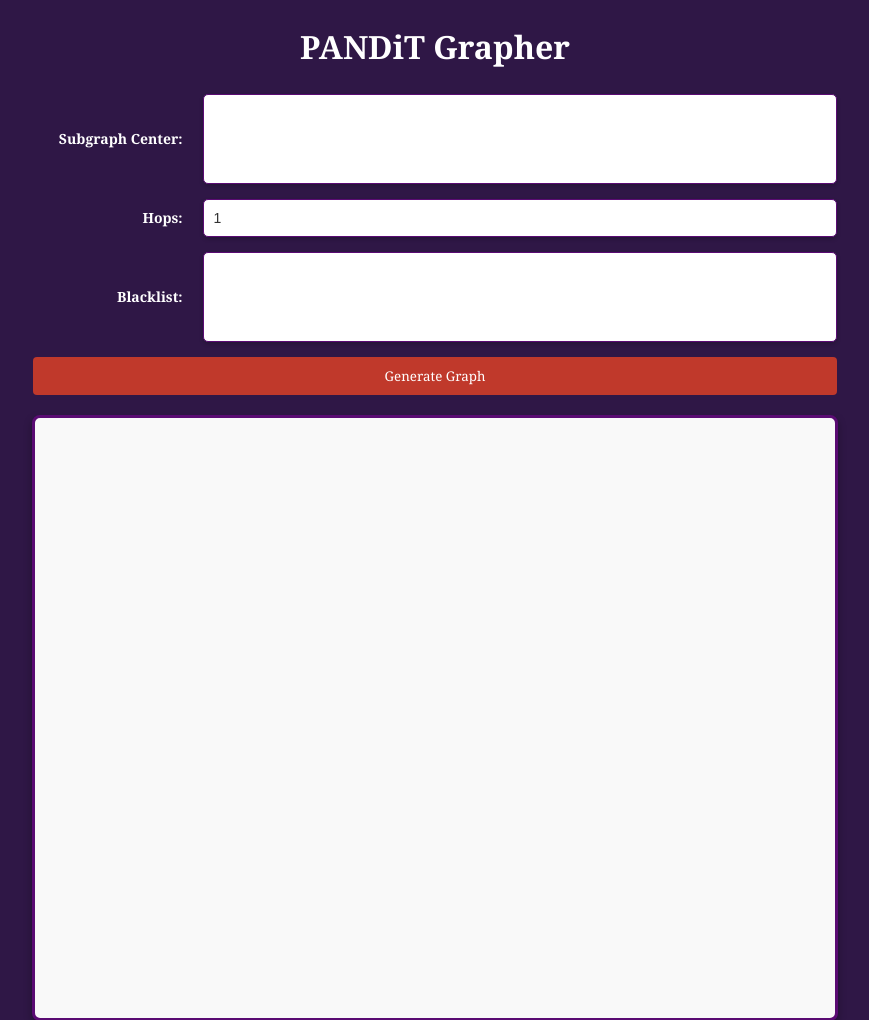
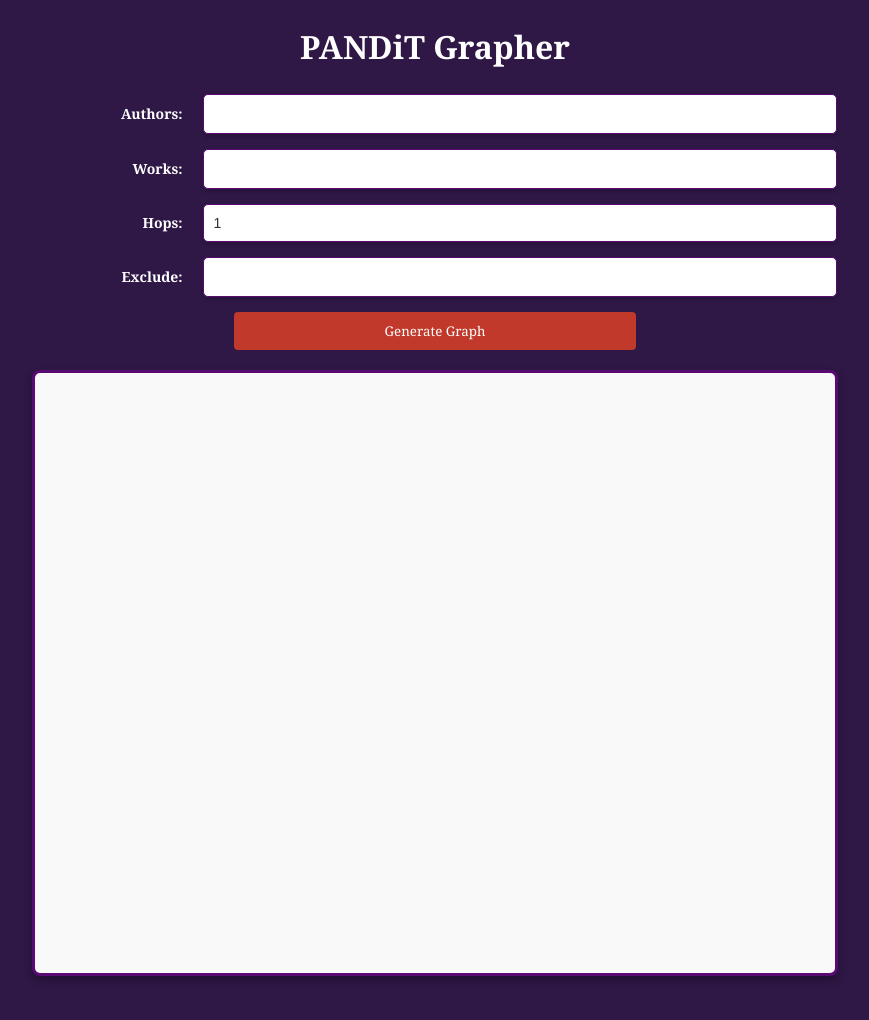
Before and after one commit to tylergneill/pandit_grapher, a Flask app: page / in a window 1280 px wide. Shown: the top 1020 px of the page, without its empty margins (205-1074 px from the left). After the commit the page ends 979 px from the top, so only its background shows below. Run offline with Flask 3, Linux system fonts and the light colour scheme; lists and menus that the app fills with data are empty; parts of the project's set-up code (start-up, migrations or seed data) failed here and were passed over; some libraries are stand-ins or nearby versions.

Commit message:
feat: split authors and works, rename blacklist, clean up load appearance, improve force

```diff
--- a/app.py
+++ b/app.py
@@ -6,6 +6,8 @@ from grapher import construct_subgraph
 from pickling import load_content_from_file
 
 Entities_by_id = load_content_from_file()
+Works_by_id = {k:v for k,v in Entities_by_id.items() if v.type == 'work'}
+Authors_by_id = {k:v for k,v in Entities_by_id.items() if v.type == 'author'}
 
 app = Flask(__name__)
 
@@ -16,13 +18,18 @@ api = Api(api_bp, version='1.0', title='PANDiT Grapher API',
           doc='/docs')  # Swagger UI available at /api/docs
 
 # --- Define Namespace ---
-ns = api.namespace('graph', description='Graph operations')
+graph_ns = api.namespace('graph', description='Graph operations')
+
+
+entities_ns = api.namespace('entities', description='Entity operations')
 
 # --- Request Model ---
 subgraph_model = api.model('SubgraphRequest', {
-    'subgraph_center': fields.List(fields.String, required=True, description='List of center node IDs'),
+    'authors': fields.List(fields.String, required=False, description='List of author node IDs'),
+    'works': fields.List(fields.String, required=False, description='List of work node IDs'),
+    # TODO: manually enforce that at least one is required
     'hops': fields.Integer(required=True, description='Number of hops outward from center'),
-    'blacklist': fields.List(fields.String, required=False, description='List of node IDs to exclude')
+    'exclude_list': fields.List(fields.String, required=False, description='List of node IDs to exclude')
 })
 
 # --- Mock Data ---
@@ -53,16 +60,26 @@ mock_graph = {
 
 mock_graph = convert_to_mock_graph()
 
-@ns.route('/all-entities')
-class DropdownOptions(Resource):
-    def get(self):
-        """Fetch dropdown options for nodes."""
-        dropdown_options = [{"id": node["id"], "label": f"{node['label']} ({node['id']})"} for node in mock_graph["nodes"]]
+@entities_ns.route('/<string:entity_type>')
+class EntityOptions(Resource):
+    def get(self, entity_type):
+        """Fetch dropdown options for a specific type of node (authors, works, or all)."""
+        if entity_type not in ['authors', 'works', 'all']:
+            return jsonify({"error": "Invalid entity type. Choose from 'authors', 'works', or 'all'."}), 400
+
+        if entity_type == 'authors':
+            filtered_nodes = [node for node in mock_graph["nodes"] if node["type"] == "author"]
+        elif entity_type == 'works':
+            filtered_nodes = [node for node in mock_graph["nodes"] if node["type"] == "work"]
+        else:  # entity_type == 'all'
+            filtered_nodes = mock_graph["nodes"]
+
+        dropdown_options = [{"id": node["id"], "label": f"{node['label']} ({node['id']})"} for node in filtered_nodes]
         return jsonify(dropdown_options)
 
-@ns.route('/subgraph')
+@graph_ns.route('/subgraph')
 class Subgraph(Resource):
-    @ns.expect(subgraph_model)
+    @graph_ns.expect(subgraph_model)
     def post(self):
         """
         Generate a subgraph based on input parameters.
@@ -70,20 +87,22 @@ class Subgraph(Resource):
         try:
             # Parse request data
             data = request.json
-            subgraph_center = set(data.get('subgraph_center', []))
+            authors = set(data.get('authors', []))
+            works = set(data.get('works', []))
+            subgraph_center = authors | works
             hops = data.get('hops', 0)
-            blacklist = set(data.get('blacklist', []))
+            exclude_list = set(data.get('exclude_list', []))
 
             # Validate inputs
             if not subgraph_center:
                 return {"error": "subgraph_center must be a non-empty list"}, 400
             if not isinstance(hops, int) or hops < 0:
                 return {"error": "hops must be a non-negative integer"}, 400
-            if not isinstance(blacklist, set):
-                return {"error": "blacklist must be a list"}, 400
+            if not isinstance(exclude_list, set):
+                return {"error": "exclude_list must be a list"}, 400
 
             # Call the actual construct_subgraph function
-            Pandit_Graph = construct_subgraph(list(subgraph_center), hops, list(blacklist))
+            Pandit_Graph = construct_subgraph(list(subgraph_center), hops, list(exclude_list))
 
             # Extract nodes and edges
             filtered_nodes = [
@@ -98,9 +117,10 @@ class Subgraph(Resource):
             # Construct the response
             response = {
                 "parameters": {
-                    "subgraph_center": list(subgraph_center),
+                    "authors": list(authors),
+                    "works": list(works),
                     "hops": hops,
-                    "blacklist": list(blacklist)
+                    "exclude_list": list(exclude_list),
                 },
                 "graph": {
                     "nodes": filtered_nodes,
@@ -115,7 +135,8 @@ class Subgraph(Resource):
             return {"error": str(e)}, 500
 
 # Add namespace to the API
-api.add_namespace(ns)
+api.add_namespace(graph_ns)
+api.add_namespace(entities_ns)
 
 # Register the Blueprint
 app.register_blueprint(api_bp)
--- a/config.json
+++ b/config.json
@@ -1,9 +1,10 @@
 {
 "work_CSV_fn" : "work_search-2020-09-12-11-42-panditproject.org.csv",
 "pickle_jar_fn" : "work_author_relations.p",
-"subgraph_center" : ["85097", "85127", "85154", "85198", "85247", "85248", "85251", "85355", "85342", "85379", "85305", "85403", "85092", "85164", "85272", "85311", "85336", "85098", "85140", "85196", "85277", "85303", "85319", "85333", "85087", "85131", "85206", "85213", "85261", "85423", "85389", "85210", "85201", "85108", "85147"],
-"bacon_hops" : 1,
-"blacklist" : [],
+"authors": ["85303", "85201"],
+"works": ["89000", "88590"],
+"hops" : 1,
+"exclude_list" : [],
 "draw_networkx_graph": false,
 "networkx_figure_size": [14,7],
 "output_gephi_file": true
--- a/construct_full_graph.py
+++ b/construct_full_graph.py
@@ -1,8 +1,8 @@
 import grapher
 
-grapher.bacon_hops = 27 # Kālidāsa needs 26
+grapher.hops = 27 # Kālidāsa needs 26
 
-grapher.blacklist = []
+grapher.exclude_list = []
 
 main_subgraph_seed = ['41324']
 
--- a/static/dropdown.js
+++ b/static/dropdown.js
@@ -1,34 +1,39 @@
 document.addEventListener('DOMContentLoaded', async () => {
   try {
-    // Fetch dropdown options from the backend
-    const response = await fetch('/api/graph/all-entities');
-    if (!response.ok) throw new Error('Failed to fetch dropdown options');
+    const [authorsRes, worksRes] = await Promise.all([
+      fetch('/api/entities/authors'),
+      fetch('/api/entities/works')
+    ]);
 
-    const options = await response.json();
+    const [optionsAuthors, optionsWorks] = await Promise.all([
+      authorsRes.json(),
+      worksRes.json()
+    ]);
 
-    // Populate dropdowns with options
-    const centerDropdown = document.getElementById('subgraph_center');
-    const blacklistDropdown = document.getElementById('blacklist');
+    const authorsDropdown = document.getElementById('authors-dropdown');
+    const worksDropdown = document.getElementById('works-dropdown');
+    const excludeDropdown = document.getElementById('exclude-list-dropdown');
 
-    options.forEach(option => {
-      const opt = document.createElement('option');
-      opt.value = option.id;
-      opt.textContent = option.label;
-      centerDropdown.appendChild(opt.cloneNode(true)); // Clone for reuse
-      blacklistDropdown.appendChild(opt);
-    });
+    populateDropdown(authorsDropdown, optionsAuthors);
+    populateDropdown(worksDropdown, optionsWorks);
+    populateDropdown(excludeDropdown, [...optionsAuthors, ...optionsWorks]);
 
-    // Initialize Select2 AFTER populating options
-    $('#subgraph_center').select2({
-      placeholder: 'Select Subgraph Center',
+    // Initialize Select2 after options are ready
+    $('#authors-dropdown, #works-dropdown, #exclude-list-dropdown').select2({
+      placeholder: 'Select an option',
       allowClear: true
     });
 
-    $('#blacklist').select2({
-      placeholder: 'Select Blacklist',
-      allowClear: true
-    });
+    // Clean up .select2-initial class
+    document.querySelectorAll('.select2-initial').forEach(el => el.classList.remove('select2-initial'));
   } catch (error) {
-    console.error('Error loading dropdown options:', error);
+    console.error('Error initializing dropdowns:', error);
   }
 });
+
+function populateDropdown(dropdown, options) {
+  options.forEach(({ id, label }) => {
+    const option = new Option(label, id);
+    dropdown.add(option);
+  });
+}
--- a/static/graph.js
+++ b/static/graph.js
@@ -1,14 +1,16 @@
 document.addEventListener('DOMContentLoaded', () => {
   // Handle form submission
   document.getElementById('fetch-button').addEventListener('click', async () => {
-    const subgraphCenter = $('#subgraph_center').val(); // Get selected values
+    const authors = $('#authors-dropdown').val(); // Get selected values
+    const works = $('#works-dropdown').val(); // Get selected values
     const hops = document.getElementById('hops').value;
-    const blacklist = $('#blacklist').val(); // Get selected values
+    const exclude_list = $('#exclude-list-dropdown').val(); // Get selected values
 
     const payload = {
-      subgraph_center: subgraphCenter,
+      authors: authors,
+      works: works,
       hops: parseInt(hops, 10),
-      blacklist: blacklist
+      exclude_list: exclude_list
     };
 
     try {
@@ -65,8 +67,9 @@ function renderGraph(graph) {
 
   const simulation = d3.forceSimulation(graph.nodes)
     .force('link', d3.forceLink(graph.edges).id(d => d.id).distance(100))
-    .force('charge', d3.forceManyBody().strength(-300))
-    .force('center', d3.forceCenter(width / 2, height / 2));
+    .force('charge', d3.forceManyBody().strength(-50))
+    .force('center', d3.forceCenter(width / 2, height / 2))
+    .force('collide', d3.forceCollide(20));
 
   const link = graphGroup.append('g')
     .selectAll('line')
--- a/static/style.css
+++ b/static/style.css
@@ -176,22 +176,45 @@ button {
 
 button:hover { background: #a93226; }
 
+#fetch-button {
+  width: 50%; /* Adjust this percentage as needed */
+  margin: 0 auto; /* Center the button horizontally */
+}
+
 /* =============================
    Select2 Dropdown Styles
 ============================= */
-.select2-container {
-  width: 100% !important;
-  margin: 10px 0;
-  font-family: "Georgia", serif;
+.dropdown-wrapper {
+  width: 100%; /* Ensures the wrapper is full-width */
+  height: 40px; /* Matches Select2's height */
+  position: relative; /* Allows for clean alignment */
 }
 
-.select2-selection--multiple {
+/* Pre-initialization styling */
+.select2-initial {
+  box-sizing: border-box;
+  width: 100%;
+  height: 40px; /* Fixed height */
+  padding: 5px 12px; /* Match Select2 padding exactly */
+  font-size: 14px;
+  line-height: 1.2; /* Add consistent line-height */
+  border: 1px solid #5a0b73;
+  border-radius: 5px;
   background-color: #ffffff;
   color: #333333;
+}
+
+/* Post-initialization styling */
+.select2-container .select2-selection--multiple {
+  box-sizing: border-box;
+  height: 40px; /* Fixed height */
+  padding: 5px 12px; /* Consistent padding */
+  font-size: 14px;
+  line-height: 1.2; /* Ensures text alignment matches */
   border: 1px solid #5a0b73;
   border-radius: 5px;
-  padding: 5px;
-  font-size: 14px;
+  background-color: #ffffff;
+  color: #333333;
 }
 
 /* Selected Items (Chips) in Dropdown Input */
@@ -202,7 +225,7 @@ button:hover { background: #a93226; }
   border-radius: 4px;
   padding: 5px 10px;
   font-size: 14px;
-  margin: 5px 3px 0 0;
+  margin: 2px 3px 0 0;
   box-shadow: 0 2px 4px rgba(0, 0, 0, 0.2);
 }
 
--- a/templates/index.html
+++ b/templates/index.html
@@ -22,8 +22,17 @@
   <div id="form-container">
     <form id="parameter-form">
       <div class="form-row">
-        <label for="subgraph_center">Subgraph Center:</label>
-        <select id="subgraph_center" class="select2" multiple></select>
+        <label for="authors-dropdown">Authors:</label>
+        <div class="dropdown-wrapper">
+          <select id="authors-dropdown" class="select2-initial" multiple></select>
+        </div>
+      </div>
+
+      <div class="form-row">
+        <label for="works-dropdown">Works:</label>
+        <div class="dropdown-wrapper">
+          <select id="works-dropdown" class="select2-initial" multiple></select>
+        </div>
       </div>
 
       <div class="form-row">
@@ -32,11 +41,14 @@
       </div>
 
       <div class="form-row">
-        <label for="blacklist">Blacklist:</label>
-        <select id="blacklist" class="select2" multiple></select>
+        <label for="exclude-list-dropdown">Exclude:</label>
+        <div class="dropdown-wrapper">
+          <select id="exclude-list-dropdown" class="select2-initial" multiple></select>
+        </div>
       </div>
 
       <button type="button" id="fetch-button">Generate Graph</button>
+
     </form>
   </div>
   <div id="graph-container">
```
Also changed, not shown: grapher.py (+16 -13 lines), README.md.
